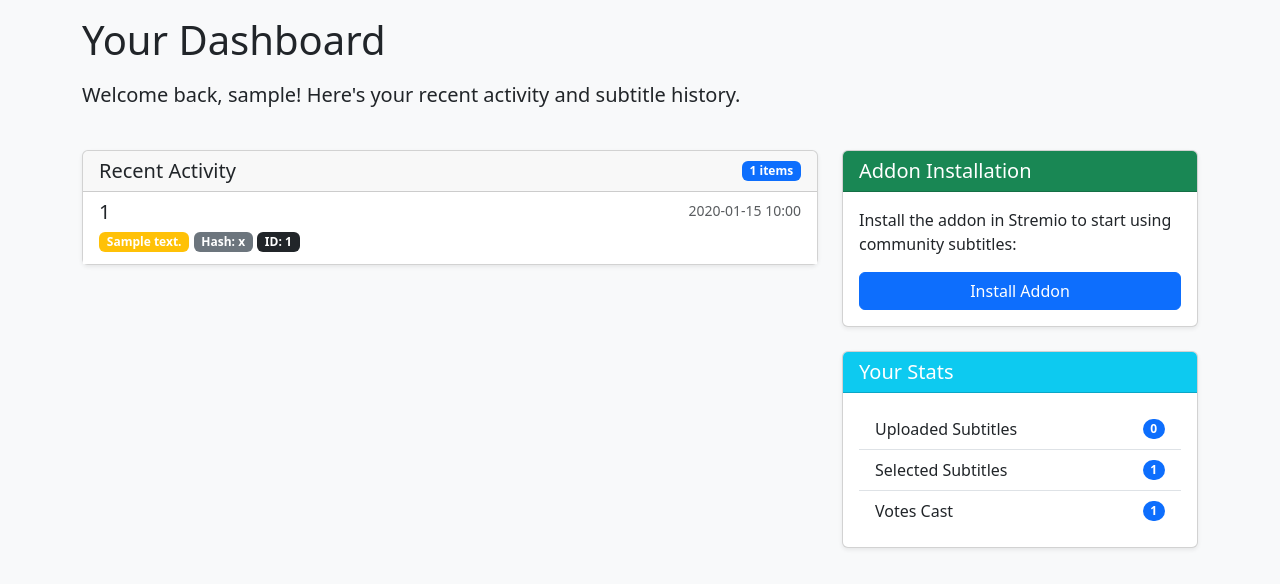
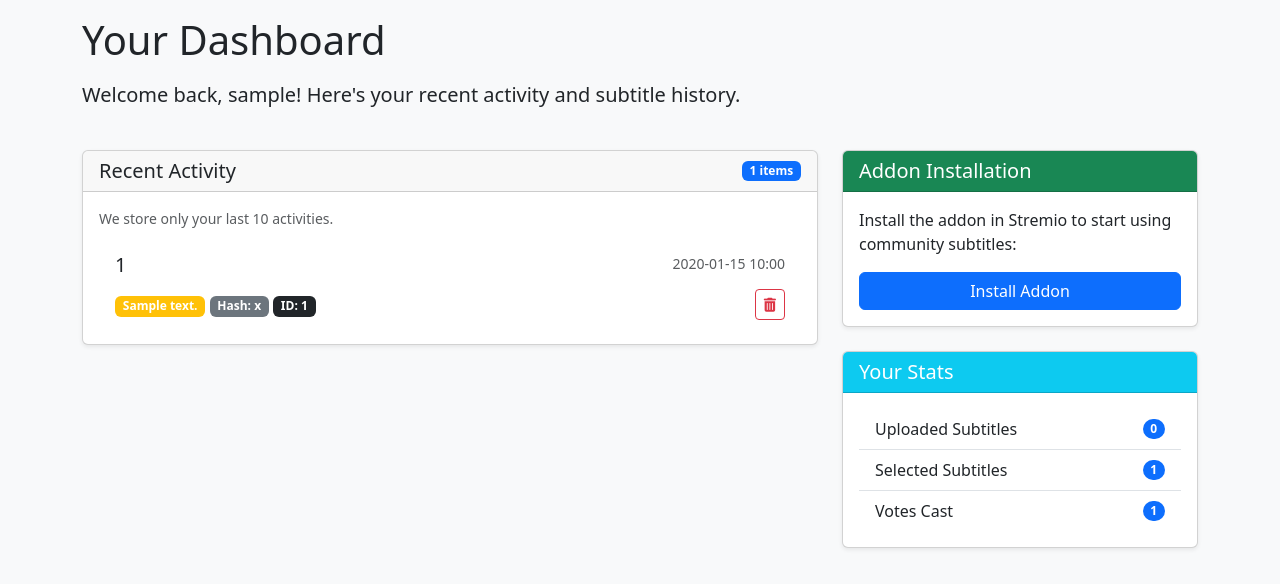
Before and after one commit to skoruppa/stremio-community-subtitles, a Flask app: template templates/main/dashboard.html in a window 1280 px wide. Shown: the part 56-640 px from the top of the page. Run offline with Flask 3, Linux system fonts and the light colour scheme; a user stored in the database is signed in; tables that the repository leaves empty hold one stand-in row (values such as "Sample post"); the template is opened without the code that fills it: most values are stand-ins (such as "Sample title", 1, 10 or a date in 2020).

Commit message:
Add possibility to remove user activities

```diff
--- a/templates/main/dashboard.html
+++ b/templates/main/dashboard.html
@@ -19,11 +19,14 @@
                 <h5 class="mb-0">Recent Activity</h5>
                 <span class="badge bg-primary">{{ activities|length }} items</span>
             </div>
-            <div class="card-body p-0">
+            <div class="card-body">
+                <p class="text-muted small mb-3">We store only your last {{ max_activities }} activities.</p>
                 {% if activities %}
                 <div class="list-group list-group-flush">
                     {% for activity in activities %}
-                    <a href="{{ url_for('main.content_detail', activity_id=activity.id) }}" class="list-group-item list-group-item-action">
+                    <div class="list-group-item">
+                        <div class="d-flex align-items-center">
+                            <a href="{{ url_for('main.content_detail', activity_id=activity.id) }}" class="flex-grow-1 text-decoration-none text-dark">
                                 <div class="d-flex">
                                     {% if activity.id in metadata_map and metadata_map[activity.id].poster_url %}
                                     <div class="me-3">
@@ -41,7 +44,9 @@
                                             </h5>
                                             <small class="text-muted">{{ activity.timestamp.strftime('%Y-%m-%d %H:%M') }}</small>
                                         </div>
-                                <p class="mb-1">
+                                        <!-- New row for Badges (left) and Delete Button (right) -->
+                                        <div class="d-flex justify-content-between align-items-center mt-2">
+                                            <p class="mb-0 me-2"> <!-- Badges -->
                                                 <span class="badge {% if activity.content_type == 'movie' %}bg-info{% else %}bg-warning{% endif %}">
                                                     {{ activity.content_type|capitalize }}
                                                 </span>
@@ -50,9 +55,19 @@
                                                 {% endif %}
                                                 <span class="badge bg-dark">ID: {{ activity.content_id }}</span>
                                             </p>
+                                            <form action="{{ url_for('main.delete_activity', activity_id=activity.id) }}" method="POST" onsubmit="return confirm('Are you sure you want to delete this activity record?');">
+                                                <input type="hidden" name="csrf_token" value="{{ csrf_token() }}">
+                                                <button type="submit" class="btn btn-sm btn-outline-danger" title="Delete Activity">
+                                                    <i class="fas fa-trash-alt"></i>
+                                                </button>
+                                            </form>
+                                        </div>
                                     </div>
                                 </div>
                             </a>
+                            <!-- Original ms-2 div for delete button is removed as it's now inside the text block -->
+                        </div>
+                    </div>
                     {% endfor %}
                 </div>
                 {% else %}
```
Also changed, not shown: app/routes/main.py (+36 -1 lines). Lines whose indentation alone changed are shown as unchanged.
